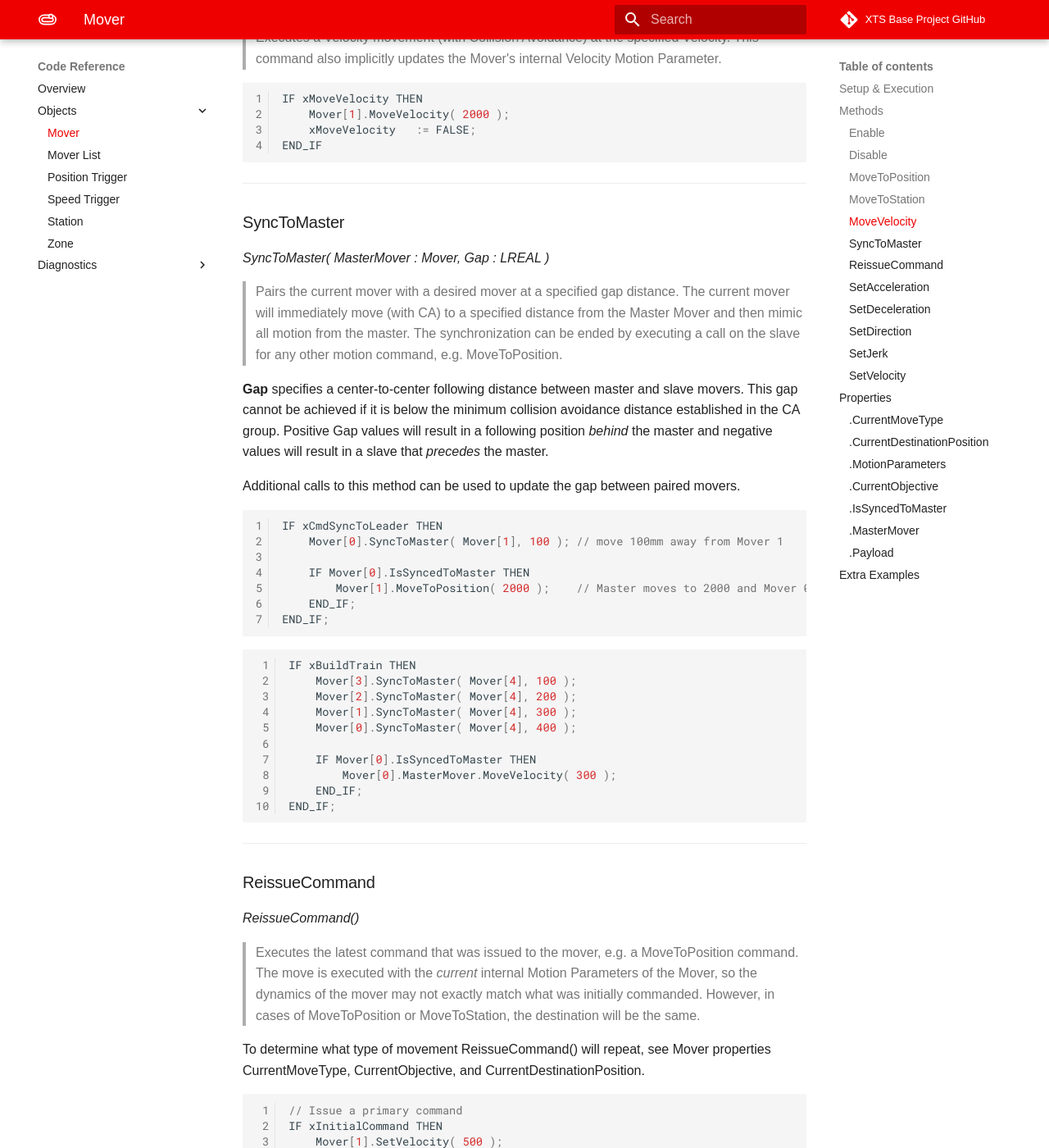
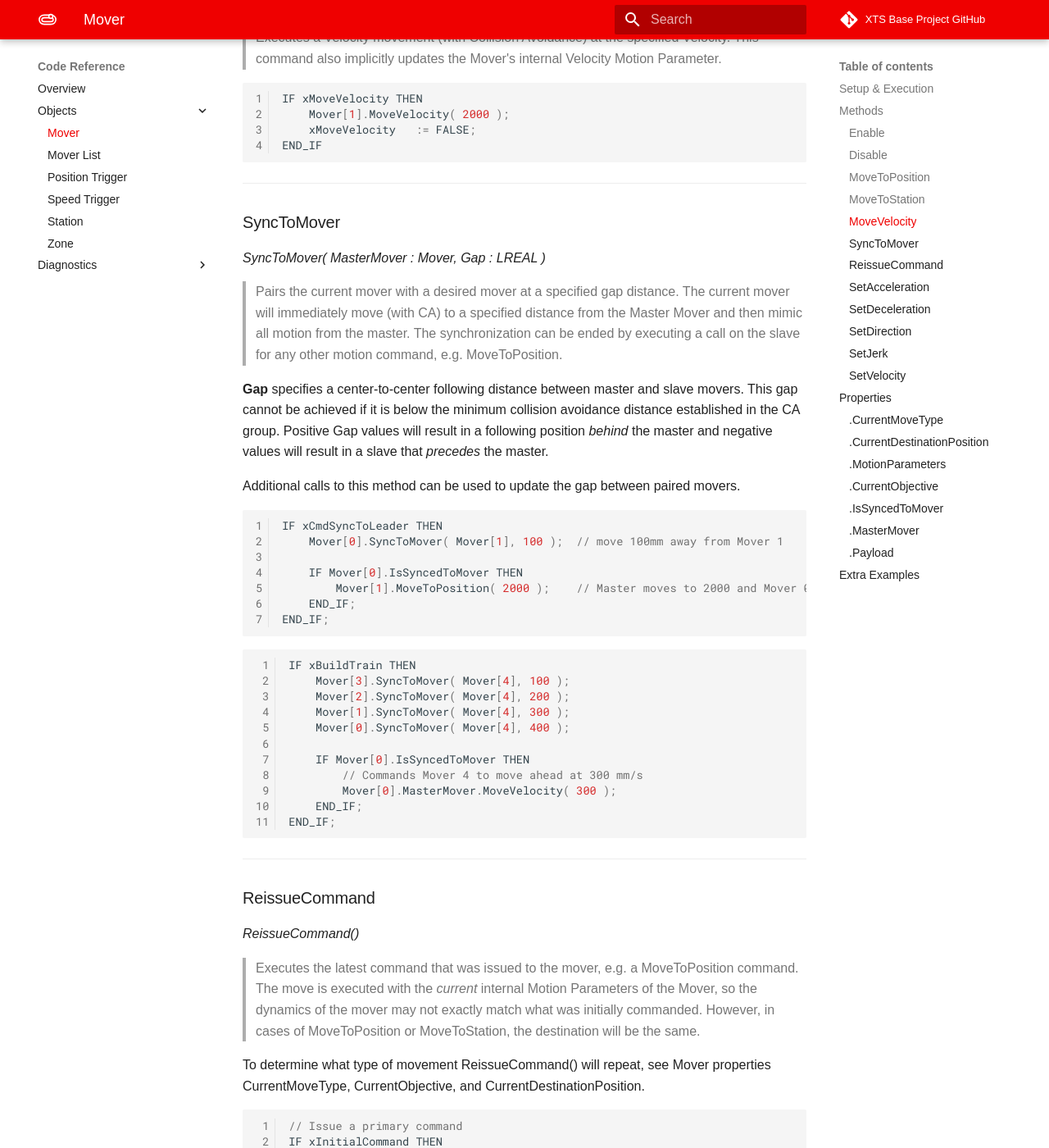
Before and after one commit to Beckhoff-USA-Community/XTS_Base, an MkDocs documentation site: the page built from Documentation/docs/CodeReference/Mover.md, in a window 1280 px wide and 1400 px high, scrolled down 2381 px. Shown: the whole window at 82% size. Built offline with MkDocs 1.6.1 and Material for MkDocs 9.7.7, drawn with Linux system fonts in a browser that asks for light colours; some web fonts are replaced; comment, search, counter and statistics services are not loaded; some of the changed text lies outside the part shown.

Commit message:
Updating documentation to reflect newer method naming

````diff
--- a/Documentation/docs/CodeReference/Mover.md
+++ b/Documentation/docs/CodeReference/Mover.md
@@ -109,9 +109,9 @@ END_IF
 
 ---
 
-### SyncToMaster
+### SyncToMover
 
-*SyncToMaster( MasterMover : Mover, Gap : LREAL )*
+*SyncToMover( MasterMover : Mover, Gap : LREAL )*
 
 > Pairs the current mover with a desired mover at a specified gap distance. The current mover will immediately move (with CA) to a specified distance from the Master Mover and then mimic all motion from the master. The synchronization can be ended by executing a call on the slave for any other motion command, e.g. MoveToPosition.
 
@@ -125,9 +125,9 @@ Additional calls to this method can be used to update the gap between paired mov
 ```javascript
 
 IF xCmdSyncToLeader THEN
-	Mover[0].SyncToMaster( Mover[1], 100 );	// move 100mm away from Mover 1
+	Mover[0].SyncToMover( Mover[1], 100 );	// move 100mm away from Mover 1
 
-	IF Mover[0].IsSyncedToMaster THEN
+	IF Mover[0].IsSyncedToMover THEN
 		Mover[1].MoveToPosition( 2000 );	// Master moves to 2000 and Mover 0 will follow
 	END_IF;
 END_IF;
@@ -135,12 +135,13 @@ END_IF;
 
 ```javascript
 IF xBuildTrain THEN
-	Mover[3].SyncToMaster( Mover[4], 100 );
-	Mover[2].SyncToMaster( Mover[4], 200 );
-	Mover[1].SyncToMaster( Mover[4], 300 );
-	Mover[0].SyncToMaster( Mover[4], 400 );
+	Mover[3].SyncToMover( Mover[4], 100 );
+	Mover[2].SyncToMover( Mover[4], 200 );
+	Mover[1].SyncToMover( Mover[4], 300 );
+	Mover[0].SyncToMover( Mover[4], 400 );
 
-	IF Mover[0].IsSyncedToMaster THEN
+	IF Mover[0].IsSyncedToMover THEN
+		// Commands Mover 4 to move ahead at 300 mm/s
 		Mover[0].MasterMover.MoveVelocity( 300 );
 	END_IF;
 END_IF;
@@ -293,7 +294,7 @@ MOVETYPE_VELOCITY		// this mover was most recently issued a MoveVelocity command
 
 ---
 
-#### .IsSyncedToMaster
+#### .IsSyncedToMover
 
 *BOOL*
 
@@ -310,7 +311,7 @@ MOVETYPE_VELOCITY		// this mover was most recently issued a MoveVelocity command
 
 When this mover is not slaved to another mover, .MasterMover is an invalid reference. Attempting to evaluate it will result in a page fault and XAR will stop.
 
-It is recommended that all evaluations are nested inside IF checks for .IsSyncedToMaster OR by calling __ISVALIDREF
+It is recommended that all evaluations are nested inside IF checks for .IsSyncedToMover OR by calling __ISVALIDREF
 
 ---
 
````
Also changed, not shown: 1 other file.
